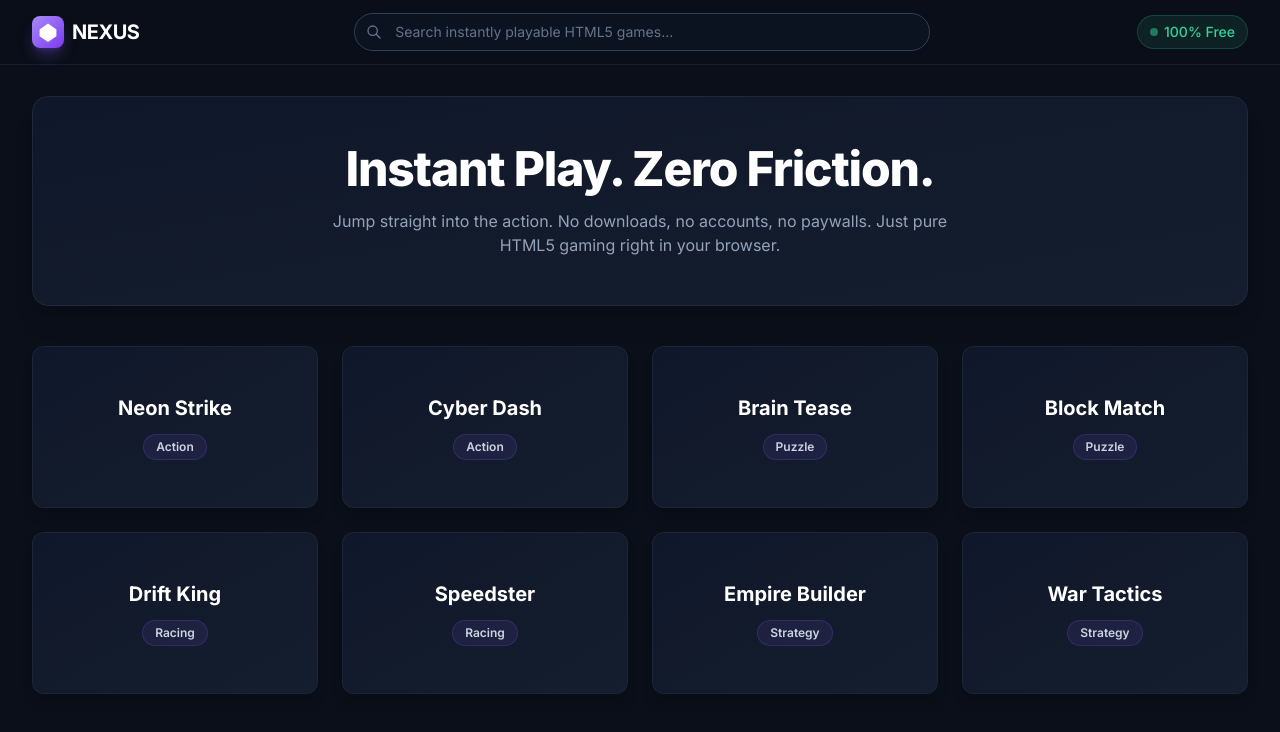
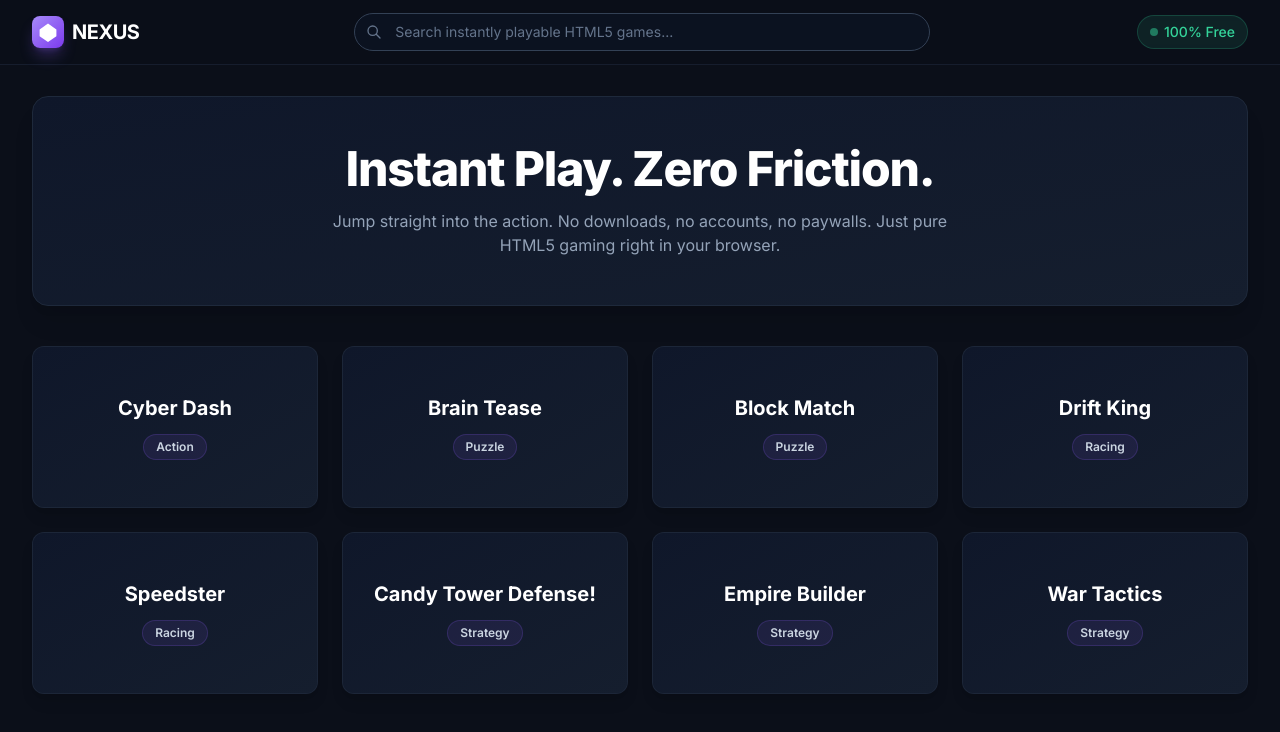
Before and after one commit to gokuthug1/games, a plain HTML site: page index.html in a window 1280 px wide. Drawn offline with nearby package versions, Linux system fonts and the light colour scheme.

Commit message:
Replace game title and URL for Candy Tower Defense

```diff
--- a/index.html
+++ b/index.html
@@ -100,7 +100,7 @@
             // 1. GAME DATA (JUST REPLACE URLs & TITLES)
             // ==========================================
             const games =[
-                { title: "Neon Strike",    genre: "Action",   url: "https://example.com/play/1" },
+                { title: "Candy Tower Defense!",    genre: "Strategy",   url: "https://gokuthug1.github.io/games/Tower-Defense" },
                 { title: "Brain Tease",    genre: "Puzzle",   url: "https://example.com/play/2" },
                 { title: "Drift King",     genre: "Racing",   url: "https://example.com/play/3" },
                 { title: "Empire Builder", genre: "Strategy", url: "https://example.com/play/4" },
```
